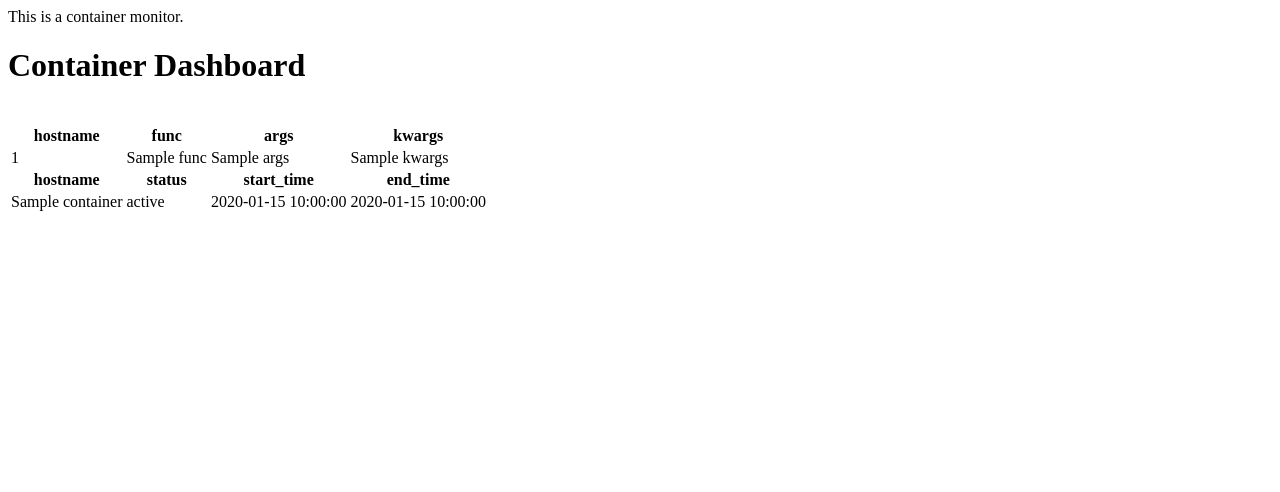
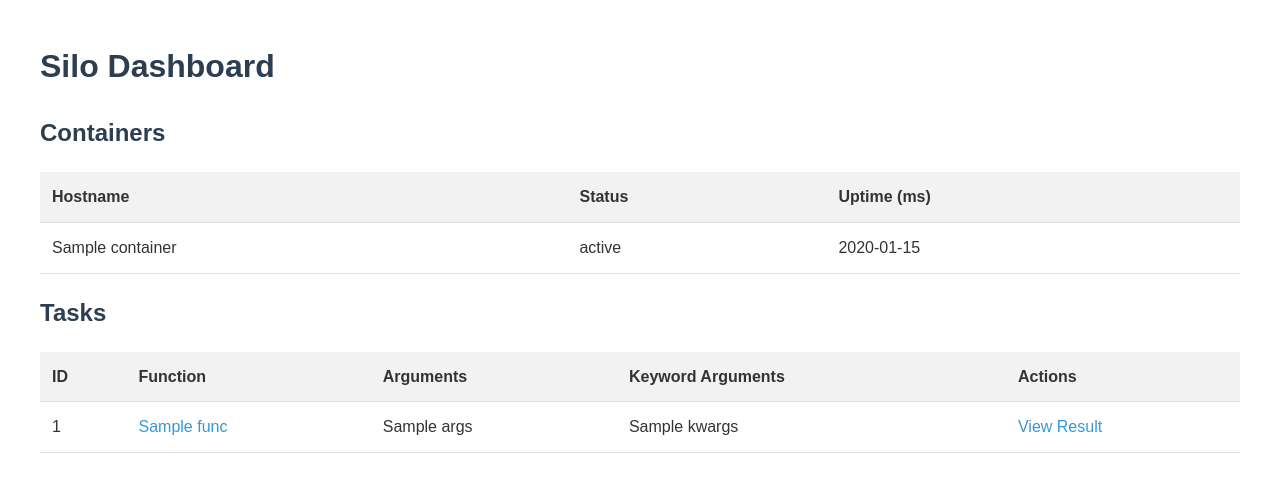
Before and after one commit to Shubhamai/silo, a Python web app: template templates/dashboard.html in a window 1280 px wide. Shown: the top 492 px of the page. Run offline with Jinja, Linux system fonts and the light colour scheme; the template is opened without the code that fills it: most values are stand-ins (such as "Sample title", 1, 10 or a date in 2020).

Commit message:
ui & func_str

```diff
--- a/examples/hello.py
+++ b/examples/hello.py
@@ -10,8 +10,8 @@ server = silo.Server("0.0.0.0:50051", api_key="your_api_key_here")
 def hello(name):
 
     print(f"Hello, {name}!")
-    # time.sleep(20)
-    # print(f"Bye, {name}!")
+    time.sleep(10)
+    print(f"Bye, {name}!")
 
     return f"Hello, {name}!"
 
--- a/templates/dashboard.html
+++ b/templates/dashboard.html
@@ -1,37 +1,101 @@
-{% extends "base.html" %}
-{% block content %}
-<h1>Container Dashboard</h1>
+<!DOCTYPE html>
+<html lang="en">
+<head>
+    <meta charset="UTF-8">
+    <meta name="viewport" content="width=device-width, initial-scale=1.0">
+    <title>Silo Dashboard</title>
+    <style>
+        body {
+            font-family: Arial, sans-serif;
+            line-height: 1.6;
+            color: #333;
+            max-width: 1200px;
+            margin: 0 auto;
+            padding: 20px;
+        }
+        h1, h2 {
+            color: #2c3e50;
+        }
+        table {
+            width: 100%;
+            border-collapse: collapse;
+            margin-bottom: 20px;
+        }
+        th, td {
+            padding: 12px;
+            text-align: left;
+            border-bottom: 1px solid #ddd;
+        }
+        th {
+            background-color: #f2f2f2;
+            font-weight: bold;
+        }
+        .status-starting { color: #f39c12; }
+        .status-running { color: #27ae60; }
+        .status-stopped { color: #7f8c8d; }
+        .status-failed { color: #c0392b; }
+        .container-link, .function-link, .result-link {
+            color: #3498db;
+            text-decoration: none;
+        }
+        .container-link:hover, .function-link:hover, .result-link:hover {
+            text-decoration: underline;
+        }
+        .truncate {
+            max-width: 200px;
+            white-space: nowrap;
+            overflow: hidden;
+            text-overflow: ellipsis;
+        }
+    </style>
+</head>
+<body>
+    <h1>Silo Dashboard</h1>
+
+    <h2>Containers</h2>
     <table>
+        <thead>
             <tr>
-        <th>hostname</th>
-        <th>func</th>
-        <th>args</th>
-        <th>kwargs</th>
+                <th>Hostname</th>
+                <th>Status</th>
+                <th>Uptime (ms)</th>
             </tr>
+        </thead>
+        <tbody>
+            {% for container in containers %}
+            <tr>
+                <td>{{ container.hostname }}</td>
+                <td class="status-{{ container.status | lower }}">{{ container.status }}</td>
+                <td>{{ container.uptime }}</td>
+            </tr>
+            {% endfor %}
+        </tbody>
+    </table>
+
+    <h2>Tasks</h2>
+    <table>
+        <thead>
+            <tr>
+                <th>ID</th>
+                <th>Function</th>
+                <th>Arguments</th>
+                <th>Keyword Arguments</th>
+                <th>Actions</th>
+            </tr>
+        </thead>
+        <tbody>
             {% for task in tasks %}
             <tr>
                 <td>{{ task.id }}</td>
-        <td>{{ task.func }}</td>
-        <td>{{ task.args }}</td>
-        <td>{{ task.kwargs }}</td>
+                <td class="truncate"><a href="/api/functions/{{ task.func }}" class="function-link" title="{{ task.func }}">{{ task.func }}</a></td>
+                <td class="truncate" title="{{ task.args }}">{{ task.args }}</td>
+                <td class="truncate" title="{{ task.kwargs }}">{{ task.kwargs }}</td>
+                <td>
+                    <a href="/api/results/{{ task.id }}" class="result-link">View Result</a>
+                </td>
             </tr>
             {% endfor %}
-
-    <br>
-
-    <tr>
-        <th>hostname</th>
-        <th>status</th>
-        <th>start_time</th>
-        <th>end_time</th>
-    </tr>
-    {% for container in containers %}
-    <tr>
-        <td>{{ container.hostname }}</td>
-        <td>{{ container.status }}</td>
-        <td>{{ container.start_time }}</td>
-        <td>{{ container.end_time }}</td>
-    </tr>
-    {% endfor %}
+        </tbody>
     </table>
-{% endblock %}
+</body>
+</html>
```
Also changed, not shown: examples/silo/silo.py (+3 -11 lines), examples/silo/silo_pb2.py (+6 -6 lines), 4 other files. Lines whose indentation alone changed are shown as unchanged.
